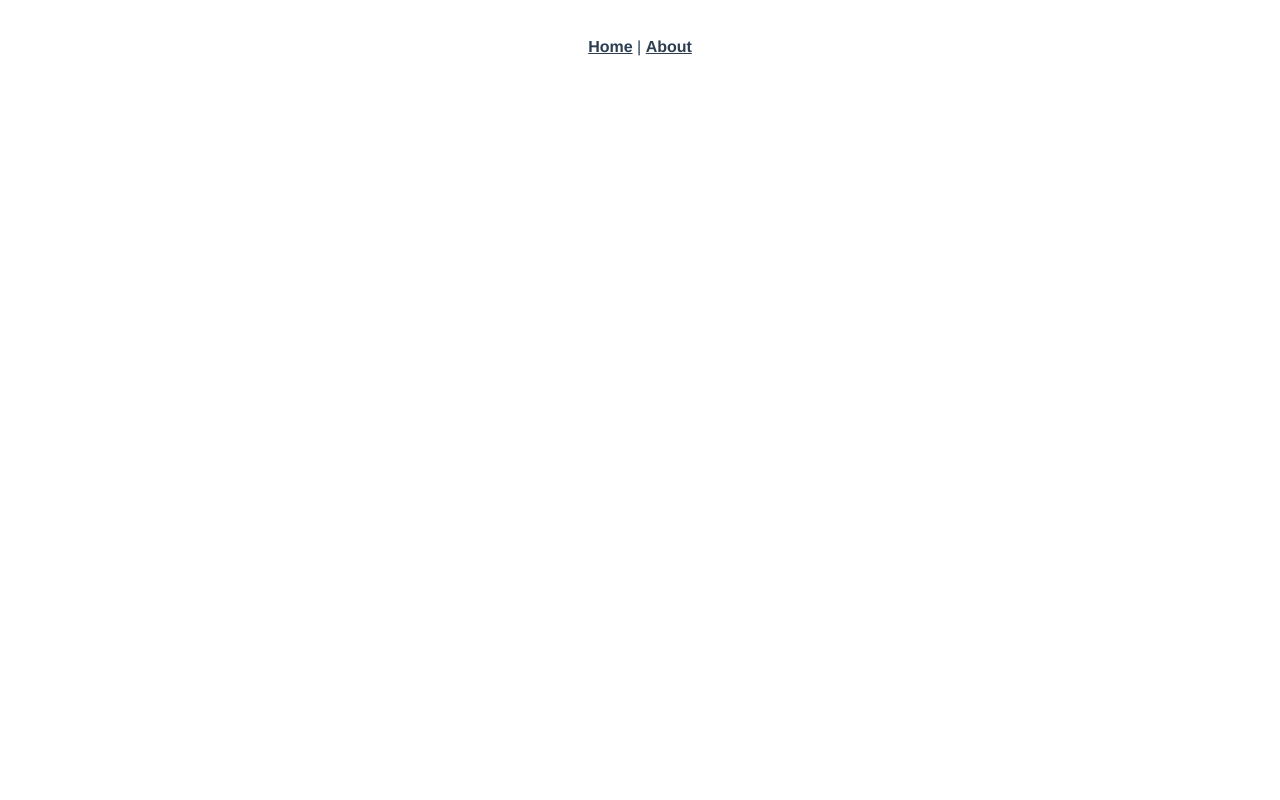
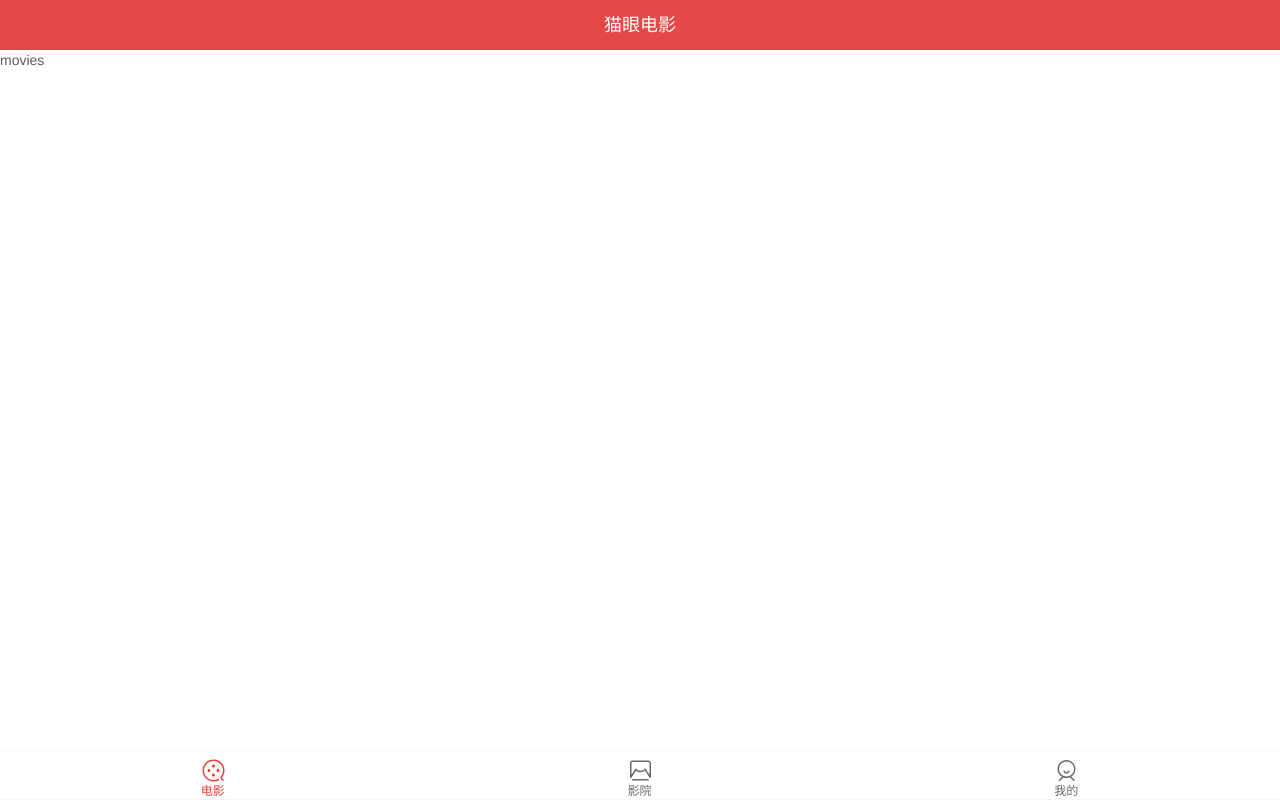
Before and after one commit to lurongtao/gp12-vue.js-maoyan, a Vue app: page /#/movies in a window 1280 px wide. Built offline with nearby package versions, Linux system fonts and the light colour scheme.

Commit message:
2019-08-30

```diff
--- a/babel.config.js
+++ b/babel.config.js
@@ -1,5 +1,13 @@
 module.exports = {
   presets: [
     '@vue/app'
+  ],
+
+  "plugins": [
+    ["import", {
+      "libraryName": "vant",
+      "libraryDirectory": "es",
+      "style": true
+    }]
   ]
 }
--- a/package.json
+++ b/package.json
@@ -8,6 +8,7 @@
   },
   "dependencies": {
     "core-js": "^2.6.5",
+    "vant": "^2.1.8",
     "vue": "^2.6.10",
     "vue-router": "^3.0.3",
     "vuex": "^3.0.1"
@@ -15,6 +16,7 @@
   "devDependencies": {
     "@vue/cli-plugin-babel": "^3.11.0",
     "@vue/cli-service": "^3.11.0",
+    "babel-plugin-import": "^1.12.1",
     "stylus": "^0.54.5",
     "stylus-loader": "^3.0.2",
     "vue-template-compiler": "^2.6.10"
--- a/src/App.vue
+++ b/src/App.vue
@@ -1,25 +1,13 @@
 <template>
-  <div id="app">
-    <div id="nav">
-      <router-link to="/">Home</router-link> |
-      <router-link to="/about">About</router-link>
-    </div>
-    <router-view/>
-  </div>
+  <index></index>
 </template>
-<style lang="stylus">
-#app
-  font-family 'Avenir', Helvetica, Arial, sans-serif
-  -webkit-font-smoothing antialiased
-  -moz-osx-font-smoothing grayscale
-  text-align center
-  color #2c3e50
 
-#nav
-  padding 30px
-  a
-    font-weight bold
-    color #2c3e50
-    &.router-link-exact-active
-      color #42b983
-</style>
+<script>
+import './assets/styles/reset.css'
+import Index from './pages/index/Index'
+export default {
+  components: {
+    Index
+  }
+}
+</script>
--- /dev/null
+++ b/src/assets/styles/reset.css
@@ -0,0 +1,210 @@
+*,
+::before,
+::after {
+  -webkit-box-sizing: border-box;
+  box-sizing: border-box;
+  -webkit-tap-highlight-color: rgba(0, 0, 0, 0); }
+
+html,
+body {
+  overflow: hidden;
+  height: 100%; }
+
+::-webkit-scrollbar {
+  display: none; }
+
+html {
+  background-color: #eee;
+  color: #212121;
+  font-size: 100px;
+  -webkit-user-select: none;
+  user-select: none; }
+
+body {
+  margin: 0;
+  font-size: 0.14em;
+  line-height: 1.5;
+  font-family: Helvetica Neue, Helvetica, STHeiTi, sans-serif; }
+
+ul,
+ol,
+dl,
+dd,
+h1,
+h2,
+h3,
+h4,
+h5,
+h6,
+figure,
+form,
+fieldset,
+legend,
+input,
+textarea,
+button,
+p,
+blockquote,
+th,
+td,
+pre,
+xmp {
+  margin: 0;
+  padding: 0; }
+
+input,
+textarea,
+button,
+select,
+pre,
+xmp,
+tt,
+code,
+kbd,
+samp {
+  line-height: inherit;
+  font-family: inherit; }
+
+h1,
+h2,
+h3,
+h4,
+h5,
+h6,
+small,
+big,
+input,
+textarea,
+button,
+select {
+  font-size: inherit; }
+
+address,
+cite,
+dfn,
+em,
+i,
+optgroup,
+var {
+  font-style: normal; }
+
+table {
+  border-collapse: collapse;
+  border-spacing: 0;
+  table-layout: fixed;
+  text-align: left; }
+
+ul,
+ol,
+menu {
+  list-style: none; }
+
+fieldset,
+img {
+  border: 0;
+  vertical-align: middle; }
+
+article,
+aside,
+details,
+figcaption,
+figure,
+footer,
+header,
+main,
+menu,
+nav,
+section,
+summary {
+  display: block; }
+
+audio,
+canvas,
+video {
+  display: inline-block; }
+
+blockquote:before,
+blockquote:after,
+q:before,
+q:after {
+  content: "\0020"; }
+
+textarea,
+pre,
+xmp {
+  overflow: auto;
+  -webkit-overflow-scrolling: touch; }
+
+textarea {
+  resize: vertical; }
+
+input,
+textarea,
+button,
+select,
+summary,
+a {
+  outline: 0 none; }
+
+input,
+textarea,
+button,
+select {
+  color: inherit; }
+  input:disabled,
+  textarea:disabled,
+  button:disabled,
+  select:disabled {
+    opacity: 1; }
+
+button::-moz-focus-inner,
+input::-moz-focus-inner {
+  padding: 0;
+  border: 0; }
+
+input[type="button"],
+input[type="submit"],
+input[type="reset"],
+input[type="file"]::-webkit-file-upload-button,
+input[type="search"]::-webkit-search-cancel-button {
+  -webkit-appearance: none;
+  appearance: none; }
+
+::-webkit-details-marker {
+  display: none; }
+
+mark {
+  background-color: rgba(0, 0, 0, 0); }
+
+a,
+ins,
+s,
+u,
+del {
+  text-decoration: none; }
+
+a,
+img {
+  -webkit-touch-callout: none; }
+
+a {
+  color: #00afc7; }
+
+.g-clear::after,
+.g-mod::after {
+  display: block;
+  overflow: hidden;
+  clear: both;
+  height: 0;
+  content: "\0020"; }
+
+@font-face {
+  font-family: yofont;
+  src: url(//ss.qunarzz.com/yo/font/1.0.3/yofont.woff) format("woff"), url(//ss.qunarzz.com/yo/font/1.0.3/yofont.ttf) format("truetype"); }
+
+.yo-ico {
+  font-family: yofont !important;
+  font-style: normal;
+  -webkit-font-smoothing: antialiased;
+  -moz-osx-font-smoothing: grayscale;
+  vertical-align: middle; }
--- a/src/main.js
+++ b/src/main.js
@@ -1,12 +1,12 @@
 import Vue from 'vue'
 import App from './App.vue'
+
 import router from './router'
-import store from './store'
 
 Vue.config.productionTip = false
 
 new Vue({
   router,
-  store,
+  el: '#app',
   render: h => h(App)
-}).$mount('#app')
+})
--- /dev/null
+++ b/src/pages/index/Index.vue
@@ -0,0 +1,79 @@
+<template>
+  <div class="index-container">
+    <header>猫眼电影</header>
+    <main>
+      <router-view></router-view>
+    </main>
+    <footer>
+      <van-tabbar
+        v-model="active"
+        active-color="#f03d37"
+        inactive-color="#696969"
+      >
+        <van-tabbar-item name="movies" to="/movies">
+          <div>
+            <svg viewBox="0 0 50 50" xmlns="http://www.w3.org/2000/svg"><title>电影1</title>
+              <g slot="icon" :fill="active==='movies' ? '#f03d37' : '#696969'" fill-rule="evenodd"><path d="M24.994 47c-.71 0-1.422-.034-2.136-.102C12.445 45.913 4.14 37.645 3.11 27.24c-.657-6.63 1.65-13.115 6.332-17.796 4.68-4.68 11.162-6.992 17.796-6.333 10.36 1.027 18.624 9.29 19.65 19.65.592 5.984-1.192 11.796-5.022 16.365-.162.193-.158.463.007.63l3.425 3.424c.586.584.586 1.534 0 2.12-.586.586-1.535.586-2.12 0l-3.426-3.425c-1.274-1.273-1.353-3.284-.185-4.677 3.307-3.946 4.847-8.97 4.335-14.142-.886-8.942-8.018-16.074-16.96-16.96-5.732-.562-11.336 1.426-15.38 5.47-4.042 4.042-6.034 9.647-5.467 15.378.89 8.98 8.058 16.117 17.045 16.968 3.867.37 7.68-.417 11.03-2.267.725-.4 1.637-.138 2.037.588.4.725.137 1.638-.588 2.038-3.26 1.8-6.896 2.73-10.626 2.73"></path><path d="M28 16c0 1.657-1.343 3-3 3s-3-1.343-3-3 1.343-3 3-3 3 1.343 3 3M28 34c0 1.657-1.343 3-3 3s-3-1.343-3-3 1.343-3 3-3 3 1.343 3 3M34 28c-1.657 0-3-1.343-3-3s1.343-3 3-3 3 1.343 3 3-1.343 3-3 3M16 28c-1.657 0-3-1.343-3-3s1.343-3 3-3 3 1.343 3 3-1.343 3-3 3"></path></g>
+            </svg>
+          </div>
+          <span>电影</span>
+        </van-tabbar-item>
+        <van-tabbar-item name="theaters" to="/theaters">
+          <div>
+            <svg width="50" height="50" viewBox="0 0 50 50" xmlns="http://www.w3.org/2000/svg"><title>影院1</title><g  :fill="active==='theaters' ? '#f03d37' : '#696969'" fill-rule="evenodd"><path d="M40.5 45h-31c-.83 0-1.5-.67-1.5-1.5S8.67 42 9.5 42h31c.83 0 1.5.67 1.5 1.5s-.67 1.5-1.5 1.5M9.4 8C8.077 8 7 9.077 7 10.4v23.217l7.484-11.388c.27-.414.728-.666 1.22-.677.517-.027.96.222 1.25.622.098.133 2.608 3.435 7.884 3.435 5.358 0 8.192-3.738 8.22-3.776.293-.396.75-.633 1.255-.605.492.015.944.272 1.21.686L43 33.53V10.395C43 9.075 41.926 8 40.606 8H9.4zm35.1 32.13c-.5 0-.98-.25-1.26-.687l-9.214-14.31c-1.664 1.47-4.75 3.477-9.188 3.477-4.353 0-7.278-1.805-8.872-3.174l-9.212 14.02c-.364.553-1.05.802-1.684.612-.635-.19-1.07-.774-1.07-1.437V10.4C4 7.422 6.422 5 9.4 5h31.206C43.58 5 46 7.42 46 10.395V38.63c0 .667-.438 1.253-1.077 1.44-.14.042-.282.06-.423.06z"></path></g></svg>
+          </div>
+          <span>影院</span>
+        </van-tabbar-item>
+        <van-tabbar-item name="profile" to="/profile">
+          <div>
+            <svg width="50" height="50" viewBox="0 0 50 50" xmlns="http://www.w3.org/2000/svg"><title>我的1</title><g :fill="active==='profile' ? '#f03d37' : '#696969'" fill-rule="evenodd"><path d="M19.916 35.913c-.014-.016-.02-.036-.033-.05-.314-.32-.737-.455-1.153-.432C13.586 33.066 10 27.9 10 21.908 10 13.687 16.728 7 25 7c8.27 0 15 6.687 15 14.907 0 8.22-6.73 14.906-15 14.906-1.787 0-3.493-.328-5.084-.9zm14.502 1.225C39.558 33.98 43 28.343 43 21.908 43 12.032 34.925 4 25 4S7 12.033 7 21.907c0 6.657 3.68 12.466 9.113 15.552l-6.086 5.97c-.59.58-.6 1.53-.02 2.12.294.3.682.45 1.07.45.38 0 .76-.143 1.052-.43l6.916-6.785c1.867.654 3.865 1.028 5.954 1.028 2.324 0 4.54-.455 6.58-1.256l7.15 7.014c.292.287.672.43 1.05.43.39 0 .78-.15 1.072-.45.58-.59.57-1.54-.02-2.12l-6.414-6.292z"></path><path d="M30.358 25.068c-.77-.31-1.642.064-1.95.832-.554 1.375-1.89 2.263-3.408 2.263-1.503 0-2.835-.877-3.395-2.234-.316-.766-1.19-1.13-1.96-.815-.765.316-1.13 1.193-.813 1.96 1.024 2.483 3.446 4.088 6.168 4.088 2.75 0 5.178-1.627 6.19-4.144.31-.77-.063-1.643-.832-1.952"></path></g></svg>
+          </div>
+          <span>我的</span>
+        </van-tabbar-item>
+      </van-tabbar>
+    </footer>
+  </div>
+</template>
+
+<script>
+import Vue from 'vue'
+import { Tabbar, TabbarItem } from 'vant'
+Vue.use(Tabbar).use(TabbarItem)
+
+export default {
+  data() {
+    return {
+      active: 'movies'
+    }
+  },
+
+  methods: {
+    handleTabChange(active){
+      // this.$router.push(`/${active}`)
+    }
+  },
+}
+</script>
+
+<style lang="stylus" scoped>
+div.index-container
+  display flex
+  flex-direction column
+  height 100%
+  header
+    height .5rem
+    text-align center
+    line-height .5rem
+    background #e54847
+    font-size .18rem
+    color #fff
+  main
+    flex 1
+    background #fff
+  footer
+    height .5rem
+    svg
+      width .25rem
+      height .25rem
+      flex 1
+</style>
--- /dev/null
+++ b/src/pages/movies/Movies.vue
@@ -0,0 +1,5 @@
+<template>
+  <div>
+    movies
+  </div>
+</template>
--- /dev/null
+++ b/src/pages/profile/Profile.vue
@@ -0,0 +1,5 @@
+<template>
+  <div>
+    profile
+  </div>
+</template>
--- /dev/null
+++ b/src/pages/theaters/Theaters.vue
@@ -0,0 +1,5 @@
+<template>
+  <div>
+    theater
+  </div>
+</template>
--- a/src/router.js
+++ b/src/router.js
@@ -1,23 +1,32 @@
 import Vue from 'vue'
 import Router from 'vue-router'
-import Home from './views/Home.vue'
 
 Vue.use(Router)
 
-export default new Router({
+import Movies from './pages/movies/Movies'
+import Theaters from './pages/theaters/Theaters'
+import Profile from './pages/profile/Profile'
+
+const router = new Router({
+  mode: 'hash',
   routes: [
     {
       path: '/',
-      name: 'home',
-      component: Home
+      redirect: '/movies'
     },
     {
-      path: '/about',
-      name: 'about',
-      // route level code-splitting
-      // this generates a separate chunk (about.[hash].js) for this route
-      // which is lazy-loaded when the route is visited.
-      component: () => import(/* webpackChunkName: "about" */ './views/About.vue')
+      path: '/movies',
+      component: Movies
+    },
+    {
+      path: '/theaters',
+      component: Theaters
+    },
+    {
+      path: '/profile',
+      component: Profile
     }
   ]
 })
+
+export default router
```
Also changed, not shown: src/components/HelloWorld.vue (deleted, +0 -56 lines), 1 other file (tests, documents, lock files or other folders).
